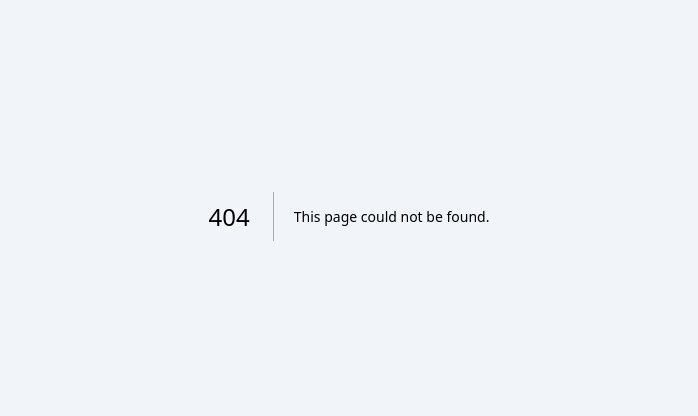
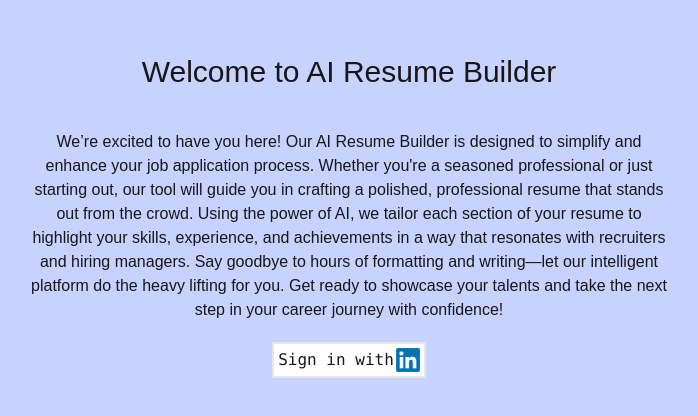
Before and after one commit to AvivVegh/AI-Resume-Builder, a Next.js app in the folder web/: page /login in a window 1280 px wide. Before the commit this address had no page. Shown: the part 184-600 px from the top of the page, without its empty margins (291-989 px from the left). Built offline with nearby package versions, Linux system fonts and the light colour scheme.

Commit message:
add fonts

```diff
--- a/web/src/app/globals.css
+++ b/web/src/app/globals.css
@@ -5,6 +5,7 @@
 :root {
   --background: #eafdff;
   --foreground: #171717;
+  font-family: "font-mono";
 }
 
 @media (prefers-color-scheme: dark) {
--- /dev/null
+++ b/web/src/app/login/page.tsx
@@ -0,0 +1,35 @@
+"use client";
+
+export default function LoginPage() {
+  const onSigninClick = () => {
+    location.href = "http://localhost:3002/auth/linkedin";
+  };
+
+  return (
+    <div className="flex justify-center items-center min-h-screen bg-indigo-200/100	">
+      <div className="flex flex-col items-center">
+        <h1 className="font-title text-3xl font-mono font-medium text-center">
+          Welcome to AI Resume Builder
+        </h1>
+        <p className="font-title text-l text-pretty w-2/4 font-medium text-center mt-10 font-mono">
+          {`We’re excited to have you here! Our AI Resume Builder is designed to simplify and enhance your job application process. Whether you're a seasoned professional or just starting out, our tool will guide you in crafting a polished, professional resume that stands out from the crowd.
+          Using the power of AI, we tailor each section of your resume to highlight your skills, experience, and achievements in a way that resonates with recruiters and hiring managers. Say goodbye to hours of formatting and writing—let our intelligent platform do the heavy lifting for you.
+          Get ready to showcase your talents and take the next step in your career journey with confidence!`}
+        </p>
+        <div className="flex flex-row justify-center items-center mt-5">
+          <div
+            className="flex flex-wrap border-2 p-1 bg-white hover:bg-sky-700 cursor-pointer"
+            onClick={onSigninClick}
+          >
+            <p className="font-medium font-mono text-l mr-0.5">Sign in with</p>
+            <img
+              className="w-6 h-6"
+              src="/images/linkedin.png"
+              alt="LinkedIn"
+            />
+          </div>
+        </div>
+      </div>
+    </div>
+  );
+}
--- a/web/src/app/page.tsx
+++ b/web/src/app/page.tsx
@@ -1,26 +1,14 @@
 "use client";
 
-export default function Home() {
-  const onSigninClick = () => {
-    location.href = "http://localhost:3002/auth/linkedin";
-  };
+import { useRouter } from "next/navigation";
+import { useEffect } from "react";
 
-  return (
-    <div className="flex justify-center justify-items-center justify-self-center">
-      <div className="flex flex-col ">
-        <h1 className="text-align: center font-title mt-20 text-2xl font-medium	justify-self-center	">
-          Welcome to AI Resume Builder
-        </h1>
-        <div className="flex flex-row justify-center align-middle	items-center mt-5">
-          <div
-            className="flex flex-wrap border-2 p-1 bg-white  hover:bg-sky-700 "
-            onClick={onSigninClick}
-          >
-            <p className="font-medium text-l mr-0.5 ">Sign in with</p>
-            <img className="size-6 " src="/images/linkedin.png" />
-          </div>
-        </div>
-      </div>
-    </div>
-  );
+export default function Main() {
+  const router = useRouter();
+
+  useEffect(() => {
+    router.push("/login");
+  }, []);
+
+  return <></>;
 }
```
